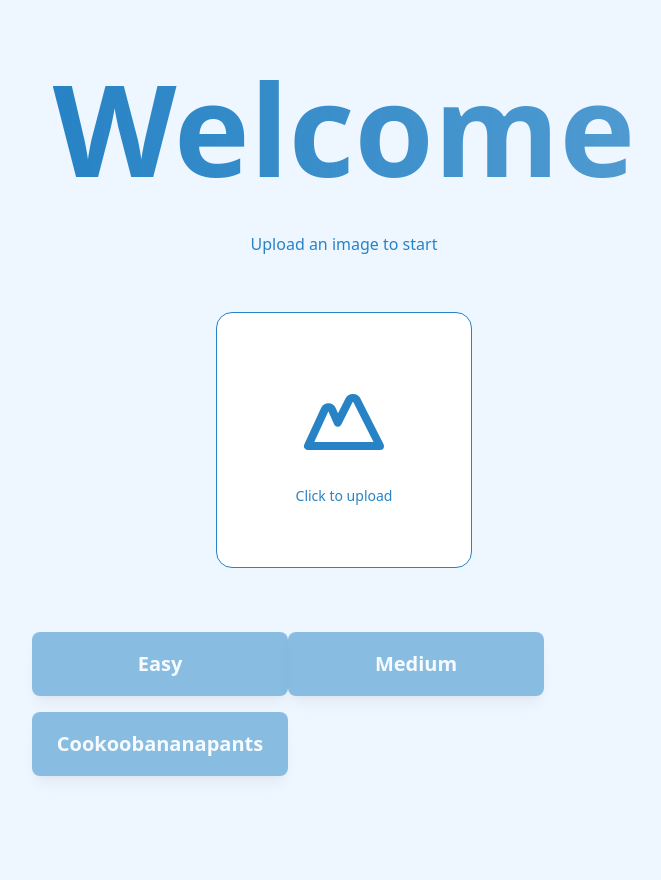
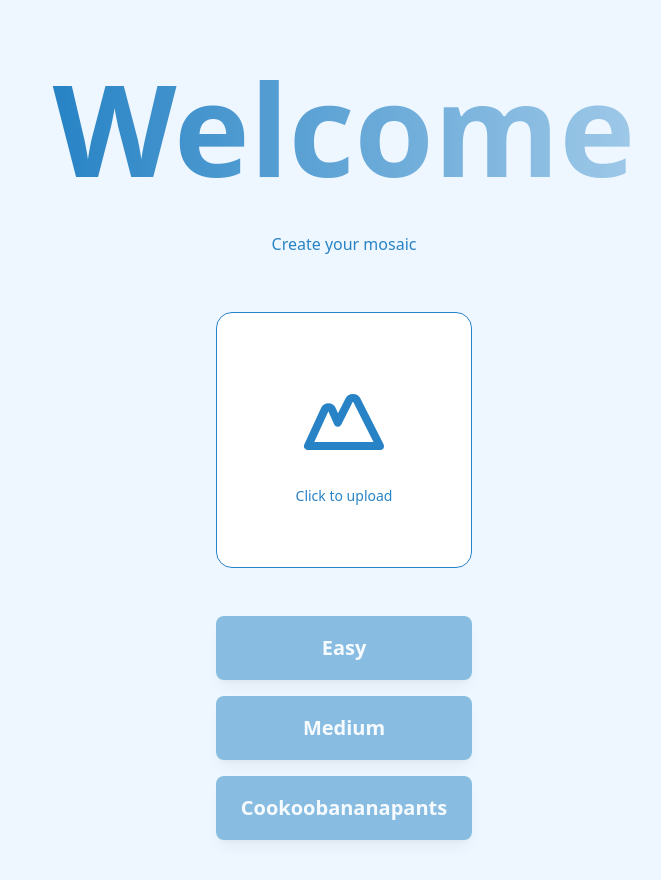
Before and after one commit to CardenesMa/TartanHacks2026, a Next.js app: page / in a window 1280 px wide. Shown: the top 880 px of the page, without its empty margins (296-957 px from the left). Before the commit the page ends 832 px from the top, so only its background shows below. Built offline with nearby package versions, Linux system fonts and the light colour scheme.

Commit message:
alignment of home page

```diff
--- a/app/page.tsx
+++ b/app/page.tsx
@@ -40,10 +40,10 @@ export default function Home() {
     <main className="min-h-screen flex flex-col items-center justify-center bg-background p-4">
       <div className="w-full max-w-2xl m-4 mx-auto flex flex-col items-center space-y-8">
         <div className="text-center">
-          <h1 className="text-[10vw] font-bold mb-2 bg-gradient-to-r from-bigblue to-bigblue/80 bg-clip-text text-transparent">
+          <h1 className="text-[10vw] font-bold mb-2 bg-gradient-to-r from-bigblue to-bigblue/40 bg-clip-text text-transparent">
             Welcome
           </h1>
-          <p className="text-base text-bigblue">Upload an image to start</p>
+          <p className="text-base text-bigblue">Create your mosaic</p>
         </div>
 
         <div className="w-full gap-12 p-6 flex flex-col items-center">
@@ -82,7 +82,7 @@ export default function Home() {
             </label>
           )}
 
-          <div>
+          <div className="flex flex-col items-center">
             <button
               className="w-64 h-16 bg-bigblue text-white text-xl rounded-lg font-semibold shadow-lg hover:shadow-xl transition-all duration-200 disabled:opacity-50 disabled:cursor-not-allowed active:scale-95"
               onClick={() => handleConfirm('easy')}
```
